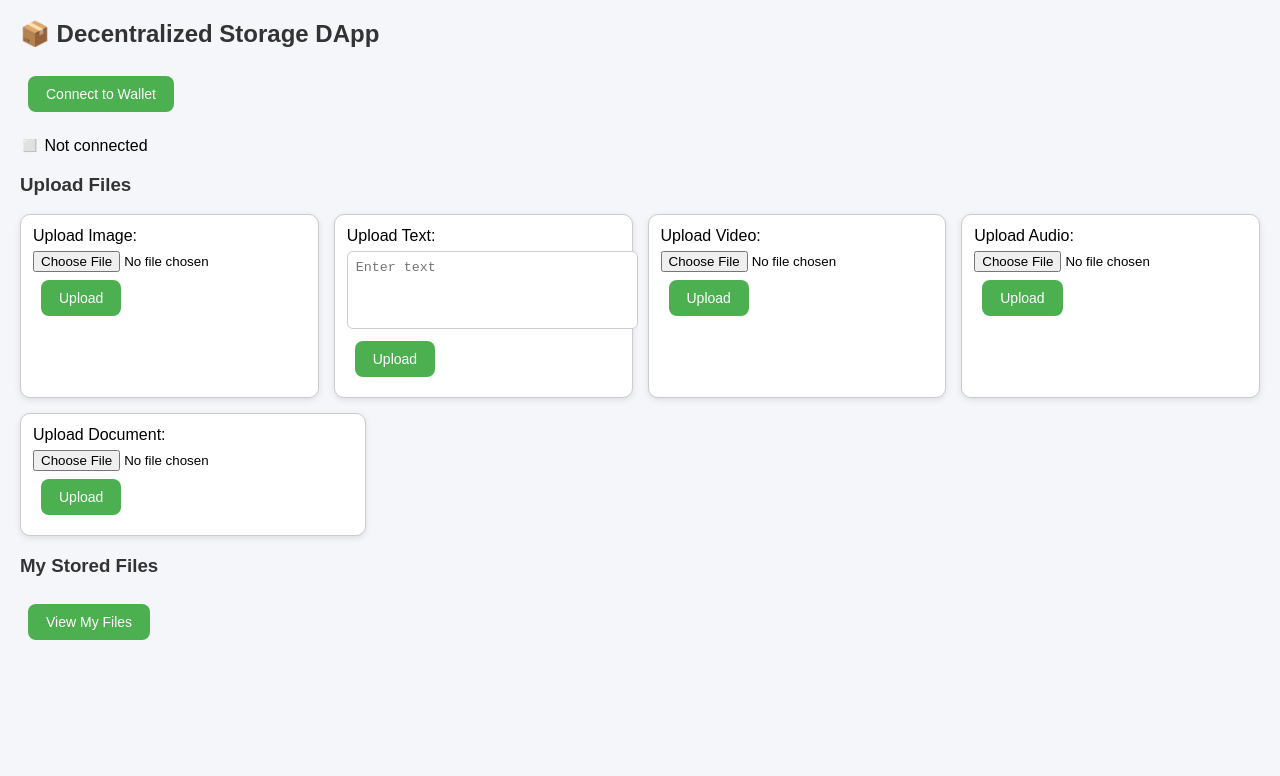
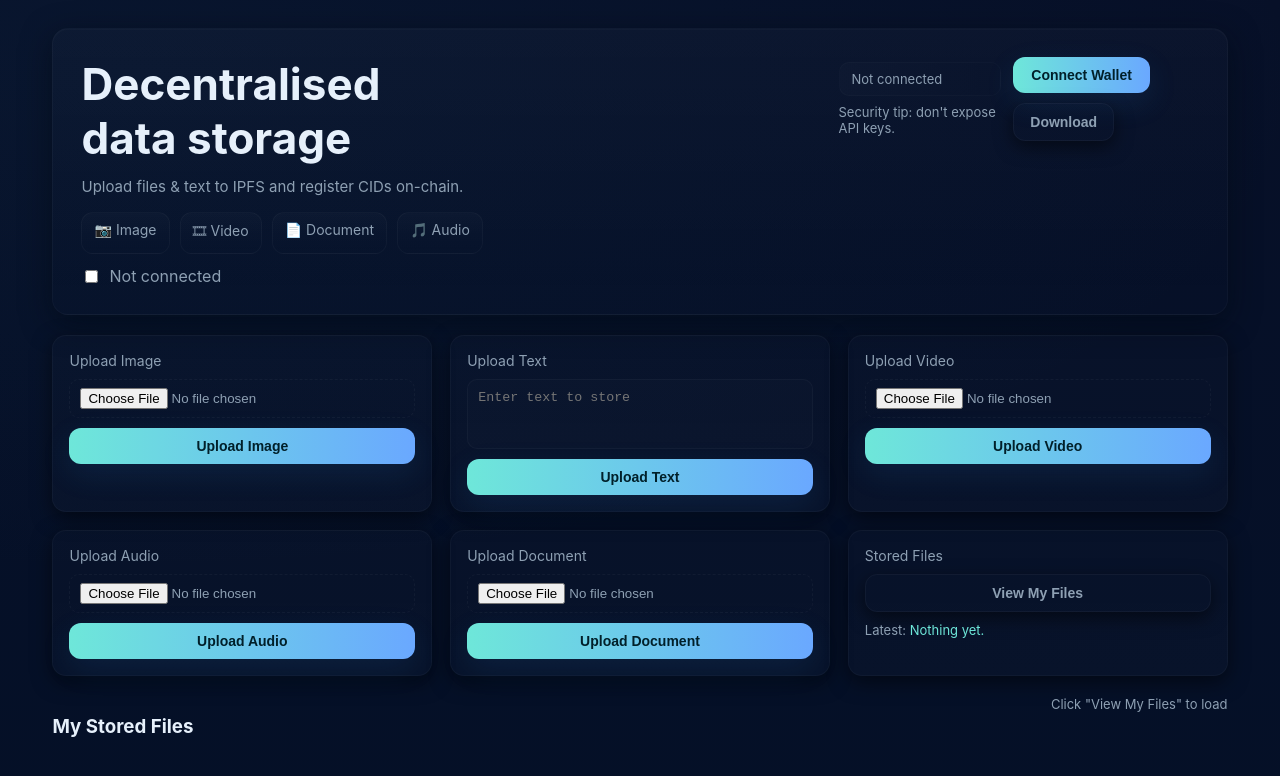
Before and after one commit to MURUGA438/blockchaindata, a plain HTML site: page index.html in a window 1280 px wide. Drawn offline with Linux system fonts and the light colour scheme.

Commit message:
Update index.html

```diff
--- a/index.html
+++ b/index.html
@@ -1,220 +1,308 @@
 <!DOCTYPE html>
 <html lang="en">
 <head>
-  <meta charset="UTF-8">
-  <title>DApp Storage</title>
+  <meta charset="UTF-8" />
+  <meta name="viewport" content="width=device-width, initial-scale=1.0"/>
+  <title>Decentralised Storage DApp - Dark Responsive</title>
+
+  <!-- web3 -->
   <script src="https://cdn.jsdelivr.net/npm/web3@1.10.0/dist/web3.min.js"></script>
+
   <style>
-    body {
-      font-family: Arial, sans-serif;
-      margin: 20px;
-      background: #f4f6f9;
+    :root{
+      --bg:#071028;
+      --panel:#0e2135;
+      --muted:#8ea0b3;
+      --accent1: #6EE7D9;
+      --accent2: #6AA8FF;
+      --card:#0a2739;
+      --glass: rgba(255,255,255,0.03);
+      --radius:16px;
     }
-    h2, h3 {
-      color: #333;
+
+    *{box-sizing:border-box}
+    body{
+      margin:0;
+      min-height:100vh;
+      font-family: Inter, "Segoe UI", Roboto, Arial, sans-serif;
+      background: radial-gradient(1200px 500px at 10% 10%, rgba(40,120,160,0.06), transparent),
+                  linear-gradient(180deg, var(--bg), #041027 120%);
+      color: #e6f0fb;
+      padding:28px;
+      display:flex;
+      justify-content:center;
     }
+
+    .wrap{ width: min(1200px, 96%); }
+
+    /* Header */
+    .hero{
+      background: linear-gradient(180deg, rgba(255,255,255,0.02), transparent);
+      border-radius: var(--radius);
+      padding: 28px;
+      border: 1px solid rgba(255,255,255,0.03);
+      box-shadow: 0 8px 30px rgba(2,10,20,0.6), inset 0 1px 0 rgba(255,255,255,0.02);
+      display:flex;
+      gap:20px;
+      align-items:flex-start;
+      flex-wrap:wrap;
+    }
+    .hero-left{ flex:1 1 420px; min-width:280px; }
+    .hero-right{ display:flex; gap:12px; align-items:center; justify-content:flex-end; flex:0 0 360px; min-width:220px; }
+
+    .title{ font-size:44px; margin:0 0 12px; font-weight:700; }
+    .subtitle{ color:var(--muted); margin:6px 0 16px; font-size:15px; }
+
+    .pills{ display:flex; gap:10px; flex-wrap:wrap; margin-top:8px; }
+    .pill{
+      background: linear-gradient(180deg, rgba(255,255,255,0.02), transparent);
+      padding:8px 12px;
+      border-radius:12px;
+      border:1px solid rgba(255,255,255,0.03);
+      font-size:14px;
+      color:var(--muted);
+    }
+
+    .status{ display:flex; gap:8px; align-items:center; margin-top:12px; color:var(--muted); }
+
+    .actions{ display:flex; gap:10px; flex-wrap:wrap; }
     .btn {
-      padding: 10px 18px;
-      margin: 8px;
-      cursor: pointer;
-      border: none;
-      border-radius: 8px;
-      background: #4CAF50;
-      color: white;
-      font-size: 14px;
-      transition: background 0.3s;
+      border: none; cursor:pointer; padding:10px 16px; border-radius:12px;
+      font-weight:600; font-size:14px;
+      box-shadow: 0 6px 18px rgba(0,0,0,0.5);
+      transition: transform .14s ease, box-shadow .14s ease;
     }
-    .btn:hover {
-      background: #45a049;
+    .btn:active{ transform: translateY(1px) }
+    .btn-ghost{ background: transparent; border: 1px solid rgba(255,255,255,0.04); color: var(--muted); }
+    .btn-primary{
+      background: linear-gradient(90deg, var(--accent1), var(--accent2));
+      color: #01202a;
+      padding:10px 18px;
+      box-shadow: 0 10px 30px rgba(45,130,210,0.12);
     }
-    .container {
-      display: flex;
-      flex-wrap: wrap;
-      gap: 15px;
-      margin-top: 15px;
+
+    /* Upload grid */
+    .grid{
+      margin-top:20px;
+      display:grid;
+      grid-template-columns: repeat(3, 1fr);
+      gap:18px;
     }
-    .card {
-      border: 1px solid #ccc;
-      padding: 12px;
-      border-radius: 10px;
-      background: white;
-      box-shadow: 0px 2px 6px rgba(0,0,0,0.1);
-      flex: 1 1 250px;
-      max-width: 320px;
+    .card{
+      background: linear-gradient(180deg, rgba(255,255,255,0.01), rgba(255,255,255,0.015));
+      border-radius:14px;
+      padding:16px;
+      border: 1px solid rgba(255,255,255,0.03);
+      box-shadow: 0 6px 20px rgba(0,0,0,0.5);
+      min-height:120px;
+      display:flex;
+      flex-direction:column;
+      gap:10px;
     }
-    .stored-image, video, audio {
-      max-width: 100%;
-      border-radius: 6px;
+    .card label{ font-size:14px; color:var(--muted); }
+
+    input[type="file"]{
+      background: transparent; color:var(--muted);
+      border-radius:10px; padding:8px 10px;
+      border:1px dashed rgba(255,255,255,0.04); width:100%;
     }
-    textarea {
-      width: 100%;
-      height: 60px;
-      padding: 8px;
-      border: 1px solid #ccc;
-      border-radius: 6px;
-      resize: none;
-      margin-top: 6px;
+    textarea{
+      width:100%; min-height:70px; resize:none; padding:10px;
+      border-radius:10px; border:1px solid rgba(255,255,255,0.03);
+      background: rgba(255,255,255,0.01); color: #eaf6ff;
     }
-    input[type="file"] {
-      margin-top: 6px;
+
+    /* Stored items */
+    .items-header{ display:flex; justify-content:space-between; margin-top:20px; }
+    #storedItems{ margin-top:12px; display:grid; grid-template-columns: repeat(4, 1fr); gap:16px; }
+
+    .stored-card{
+      position: relative;
+      border-radius:14px;
+      background: linear-gradient(180deg, rgba(255,255,255,0.02), rgba(255,255,255,0.03));
+      border:1px solid rgba(255,255,255,0.05);
+      box-shadow: 0 6px 24px rgba(0,0,0,0.6);
+      min-height:140px;
+      display:flex;
+      align-items:center;
+      justify-content:center;
+      overflow:hidden;
+      transition: transform .25s ease, box-shadow .25s ease;
     }
-    .stored-text {
-      background: #f9f9f9;
-      padding: 8px;
-      border-radius: 6px;
-      font-size: 14px;
-      color: #333;
+    .stored-card:hover{
+      transform: translateY(-4px) scale(1.02);
+      box-shadow: 0 10px 32px rgba(0,0,0,0.75), 0 0 12px rgba(110,231,217,0.4);
     }
-    #storedItems {
-      display: flex;
-      flex-wrap: wrap;
-      gap: 15px;
-      margin-top: 15px;
+    .stored-card img, .stored-card video, .stored-card audio{
+      width:100%; height:100%; object-fit:cover; border-radius:12px;
     }
-    #walletAddress {
-      font-weight: bold;
-      color: #2c3e50;
+    .stored-text{
+      padding:14px; color:#eaf6ff; font-size:14px; line-height:1.4;
+      background: rgba(255,255,255,0.02); border-radius:10px;
+      width:100%; height:100%; overflow-y:auto;
     }
-    #connStatus {
-      margin: 6px 0;
+
+    /* responsive */
+    @media (max-width:1000px){ .grid{ grid-template-columns: repeat(2, 1fr); } #storedItems{ grid-template-columns: repeat(3, 1fr); } }
+    @media (max-width:700px){ .grid{ grid-template-columns:1fr; } #storedItems{ grid-template-columns: repeat(2, 1fr); } }
+    @media (max-width:420px){ #storedItems{ grid-template-columns:1fr; } }
+
+    .muted{ color:var(--muted); font-size:13px; }
+    .network-box{
+      background: linear-gradient(90deg, rgba(255,255,255,0.015), transparent);
+      padding:8px 12px; border-radius:10px;
+      border:1px solid rgba(255,255,255,0.02);
+      color:var(--muted); font-size:13px;
     }
   </style>
 </head>
 <body>
-  <h2>📦 Decentralized Storage DApp</h2>
-  <button id="connectWallet" class="btn">Connect to Wallet</button>
-  <p id="walletAddress"></p>
-  <p id="connStatus">◻️ Not connected</p>
-
-  <h3>Upload Files</h3>
-  <div class="container">
-    <div class="card">
-      <label>Upload Image:</label>
-      <input type="file" id="imageInput" accept="image/*">
-      <button class="btn" onclick="handleUpload('imageInput','image')">Upload</button>
+  <div class="wrap">
+    <!-- Hero -->
+    <div class="hero">
+      <div class="hero-left">
+        <h1 class="title">Decentralised<br/>data storage</h1>
+        <p class="subtitle">Upload files & text to IPFS and register CIDs on-chain.</p>
+        <div class="pills">
+          <div class="pill">📷 Image</div>
+          <div class="pill">🎞 Video</div>
+          <div class="pill">📄 Document</div>
+          <div class="pill">🎵 Audio</div>
         </div>
-    <div class="card">
-      <label>Upload Text:</label>
-      <textarea id="textInput" placeholder="Enter text"></textarea>
-      <button class="btn" onclick="handleTextUpload()">Upload</button>
+        <div class="status">
+          <input type="checkbox" id="connCheck"/> <label for="connCheck">Not connected</label>
         </div>
-    <div class="card">
-      <label>Upload Video:</label>
-      <input type="file" id="videoInput" accept="video/*">
-      <button class="btn" onclick="handleUpload('videoInput','video')">Upload</button>
       </div>
-    <div class="card">
-      <label>Upload Audio:</label>
-      <input type="file" id="audioInput" accept="audio/*">
-      <button class="btn" onclick="handleUpload('audioInput','audio')">Upload</button>
+      <div class="hero-right">
+        <div>
+          <div id="walletAddress" class="muted network-box">Not connected</div>
+          <div id="connStatus" class="muted" style="margin-top:8px">Security tip: don't expose API keys.</div>
         </div>
-    <div class="card">
-      <label>Upload Document:</label>
-      <input type="file" id="docInput" accept=".pdf,.doc,.docx,.txt">
-      <button class="btn" onclick="handleUpload('docInput','document')">Upload</button>
+        <div class="actions">
+          <button id="connectWallet" class="btn btn-primary">Connect Wallet</button>
+          <button id="downloadBtn" class="btn btn-ghost">Download</button>
+        </div>
       </div>
     </div>
 
+    <!-- Upload grid -->
+    <div class="grid">
+      <div class="card">
+        <label>Upload Image</label>
+        <input type="file" id="imageInput" accept="image/*">
+        <button class="btn btn-primary" onclick="handleUpload('imageInput','image')">Upload Image</button>
+      </div>
+      <div class="card">
+        <label>Upload Text</label>
+        <textarea id="textInput" placeholder="Enter text to store"></textarea>
+        <button class="btn btn-primary" onclick="handleTextUpload()">Upload Text</button>
+      </div>
+      <div class="card">
+        <label>Upload Video</label>
+        <input type="file" id="videoInput" accept="video/*">
+        <button class="btn btn-primary" onclick="handleUpload('videoInput','video')">Upload Video</button>
+      </div>
+      <div class="card">
+        <label>Upload Audio</label>
+        <input type="file" id="audioInput" accept="audio/*">
+        <button class="btn btn-primary" onclick="handleUpload('audioInput','audio')">Upload Audio</button>
+      </div>
+      <div class="card">
+        <label>Upload Document</label>
+        <input type="file" id="docInput" accept=".pdf,.doc,.docx,.txt">
+        <button class="btn btn-primary" onclick="handleUpload('docInput','document')">Upload Document</button>
+      </div>
+      <div class="card">
+        <label>Stored Files</label>
+        <button class="btn btn-ghost" onclick="handleViewItems()">View My Files</button>
+        <div class="muted">Latest: <span id="latest" style="color:var(--accent1)">Nothing yet.</span></div>
+      </div>
+    </div>
+
+    <!-- Stored Items -->
+    <div class="items-header">
       <h3>My Stored Files</h3>
-  <button class="btn" onclick="handleViewItems()">View My Files</button>
+      <div class="muted">Click "View My Files" to load</div>
+    </div>
     <div id="storedItems"></div>
+  </div>
 
+  <!-- JS -->
   <script>
     let web3, contract, userAccount;
     const contractABI = [
-  {"inputs":[{"internalType":"string","name":"_cid","type":"string"},{"internalType":"string","name":"_fileType","type":"string"}],
-   "name":"uploadFile","outputs":[],"stateMutability":"nonpayable","type":"function"},
-  {"inputs":[],"name":"myFileCount","outputs":[{"internalType":"uint256","name":"","type":"uint256"}],
-   "stateMutability":"view","type":"function"},
-  {"inputs":[{"internalType":"uint256","name":"_index","type":"uint256"}],
-   "name":"myFile","outputs":[{"internalType":"string","name":"","type":"string"},{"internalType":"string","name":"","type":"string"}],
-   "stateMutability":"view","type":"function"}
+      {"inputs":[{"internalType":"string","name":"_cid","type":"string"},{"internalType":"string","name":"_fileType","type":"string"}],"name":"uploadFile","outputs":[],"stateMutability":"nonpayable","type":"function"},
+      {"inputs":[],"name":"myFileCount","outputs":[{"internalType":"uint256","name":"","type":"uint256"}],"stateMutability":"view","type":"function"},
+      {"inputs":[{"internalType":"uint256","name":"_index","type":"uint256"}],"name":"myFile","outputs":[{"internalType":"string","name":"","type":"string"},{"internalType":"string","name":"","type":"string"}],"stateMutability":"view","type":"function"}
     ];
-
-// ✅ Hardcoded Your Deployed Contract Address
     const contractAddress = "0x47c81ab5e1E14aaBCb6A223b86495de8DaA10Ec1";
 
-// ✅ Pinata Keys
-const PINATA_API_KEY = "30d2d7cfbf6204b6ee0f";
-const PINATA_SECRET  = "699aef360df3d641ee180234b659f18b72c08e05fb1984ce1137bce12c30d20c";
+    const PINATA_API_KEY = "your_api_key";
+    const PINATA_SECRET  = "your_api_secret";
 
     function $(id){return document.getElementById(id);}
-function setConn(msg){$("connStatus").textContent = msg;}
-function fileUrlFromCID(cid){return `https://gateway.pinata.cloud/ipfs/${cid}`;}
+    function setConn(msg){ $("connStatus").textContent = msg; }
+    function fileUrlFromCID(cid){ return `https://gateway.pinata.cloud/ipfs/${cid}`; }
 
     async function connectWallet(){
-  const provider = window.ethereum || window.okxwallet?.ethereum;
-  if(!provider){alert("Install MetaMask or OKX Wallet."); return;}
-  try{
+      const provider = window.ethereum;
+      if(!provider){ alert("Install MetaMask."); return; }
       const accounts = await provider.request({ method:'eth_requestAccounts' });
       userAccount = accounts[0];
       web3 = new Web3(provider);
       contract = new web3.eth.Contract(contractABI, contractAddress);
       $("walletAddress").textContent = `Connected: ${userAccount}`;
-    setConn("✅ Connected");
-  }catch(err){console.error(err); setConn("❌ Connection failed");}
+      setConn("✅ Connected"); $("connCheck").checked = true;
     }
     $("connectWallet").onclick = connectWallet;
 
     async function uploadFileToIPFS(file){
       const url = "https://api.pinata.cloud/pinning/pinFileToIPFS";
-  const formData = new FormData();
-  formData.append("file", file);
-  const res = await fetch(url,{method:"POST",headers:{
-    'pinata_api_key': PINATA_API_KEY,
-    'pinata_secret_api_key': PINATA_SECRET
-  },body:formData});
-  const jr = await res.json(); return jr.IpfsHash;
+      const formData = new FormData(); formData.append("file", file);
+      const res = await fetch(url,{method:"POST",headers:{'pinata_api_key': PINATA_API_KEY,'pinata_secret_api_key': PINATA_SECRET},body:formData});
+      return (await res.json()).IpfsHash;
     }
     async function uploadJSONtoIPFS(jsonData){
       const url="https://api.pinata.cloud/pinning/pinJSONToIPFS";
-  const res = await fetch(url,{method:"POST",headers:{
-    "Content-Type":"application/json",
-    'pinata_api_key': PINATA_API_KEY,
-    'pinata_secret_api_key': PINATA_SECRET
-  },body:JSON.stringify(jsonData)});
-  const jr=await res.json(); return jr.IpfsHash;
+      const res = await fetch(url,{method:"POST",headers:{"Content-Type":"application/json",'pinata_api_key': PINATA_API_KEY,'pinata_secret_api_key': PINATA_SECRET},body:JSON.stringify(jsonData)});
+      return (await res.json()).IpfsHash;
     }
-async function storeCID(cid,type){
-  await contract.methods.uploadFile(cid,type).send({from:userAccount});
-}
+    async function storeCID(cid,type){ await contract.methods.uploadFile(cid,type).send({from:userAccount}); }
+
     async function handleUpload(inputId,type){
-  const input=$(inputId);
-  if(!input.files.length){alert("Select a file");return;}
-  const file=input.files[0];
+      const file=$(inputId).files[0]; if(!file){ alert("Select a file"); return; }
+      setConn("Uploading...");
       const cid=await uploadFileToIPFS(file);
       await storeCID(cid,type);
-  alert(type+" uploaded successfully!");
+      $("latest").textContent = `${type} / ${cid}`;
+      setConn("✅ Uploaded");
     }
     async function handleTextUpload(){
-  const text=$("textInput").value;
-  if(!text){alert("Enter text");return;}
+      const text=$("textInput").value; if(!text){ alert("Enter text"); return; }
       const cid=await uploadJSONtoIPFS({message:text});
       await storeCID(cid,"text");
-  alert("Text uploaded successfully!");
+      $("latest").textContent = `text / ${cid}`;
+      setConn("✅ Text Uploaded");
     }
     async function handleViewItems(){
-  const count=await contract.methods.myFileCount().call({from:userAccount});
-  const nodes=[];
+      const count = await contract.methods.myFileCount().call({from:userAccount});
+      const nodes = [];
       for(let i=0;i<count;i++){
-    const [cid,ftype]=await contract.methods.myFile(i).call({from:userAccount});
-    const url=fileUrlFromCID(cid);
-    if(ftype==="image"){
-      nodes.push(`<div class="card"><img class="stored-image" src="${url}"></div>`);
-    }else if(ftype==="video"){
-      nodes.push(`<div class="card"><video controls><source src="${url}"></video></div>`);
-    }else if(ftype==="audio"){
-      nodes.push(`<div class="card"><audio controls src="${url}"></audio></div>`);
-    }else if(ftype==="document"){
-      nodes.push(`<div class="card"><a href="${url}" target="_blank">📄 Open Document</a></div>`);
-    }else if(ftype==="text"){
-      try{const jr=await (await fetch(url)).json();
-        nodes.push(`<div class="card stored-text">${jr.message}</div>`);}
-      catch{nodes.push(`<div class="card stored-text">[text item]</div>`);}
+        const res = await contract.methods.myFile(i).call({from:userAccount});
+        const cid = res[0]; const ftype = res[1]; const url = fileUrlFromCID(cid);
+        if(ftype==="image"){ nodes.push(`<div class="stored-card"><img src="${url}"></div>`); }
+        else if(ftype==="video"){ nodes.push(`<div class="stored-card"><video controls src="${url}"></video></div>`); }
+        else if(ftype==="audio"){ nodes.push(`<div class="stored-card"><audio controls src="${url}"></audio></div>`); }
+        else if(ftype==="document"){ nodes.push(`<div class="stored-card"><a href="${url}" target="_blank">📄 Open Document</a></div>`); }
+        else if(ftype==="text"){
+          try{ const jr=await (await fetch(url)).json(); nodes.push(`<div class="stored-card"><div class="stored-text">${jr.message}</div></div>`); }
+          catch{ nodes.push(`<div class="stored-card"><div class="stored-text">[text item]</div></div>`); }
         }
       }
-  $("storedItems").innerHTML=nodes.join('');
+      $("storedItems").innerHTML = nodes.join('');
+      setConn("✅ Items Loaded");
     }
+    $("downloadBtn").onclick = ()=>alert("Download placeholder");
   </script>
 </body>
 </html>
```
Lines whose indentation alone changed are shown as unchanged.
